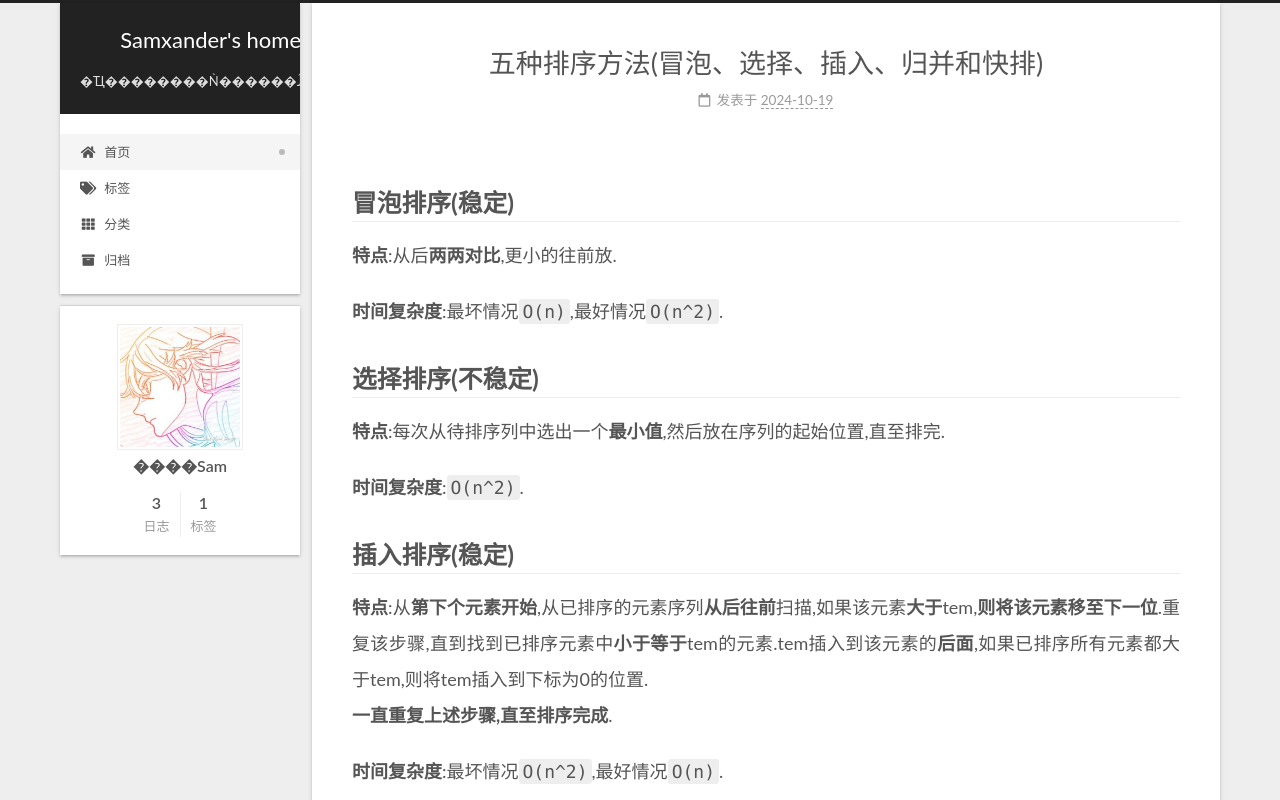
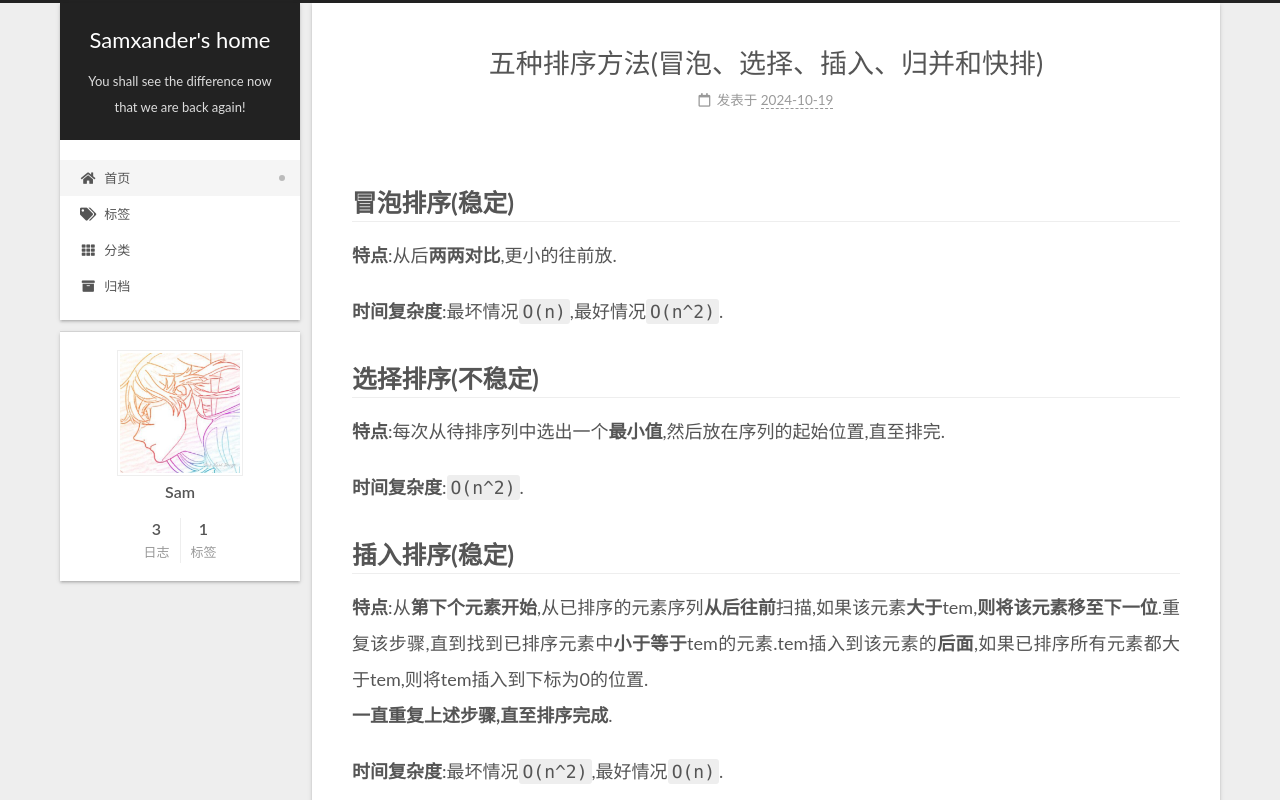
Before and after one commit to JiJiwjz/JiJiwjz.github.io, a plain HTML site: page index.html in a window 1280 px wide. Shown: the top 800 px of the page. Drawn offline with Linux system fonts and the light colour scheme.

Commit message:
Site updated: 2024-10-19 11:24:17

```diff
--- a/css/main.css
+++ b/css/main.css
@@ -1174,7 +1174,7 @@ pre .javascript .function {
 }
 .links-of-author a::before,
 .links-of-author span.exturl::before {
-  background: #0fe30f;
+  background: #c26958;
   border-radius: 50%;
   content: ' ';
   display: inline-block;
--- a/index.html
+++ b/index.html
@@ -25,7 +25,7 @@
 <meta property="og:url" content="http://example.com/index.html">
 <meta property="og:site_name" content="Samxander&#39;s home">
 <meta property="og:locale">
-<meta property="article:author" content="����Sam">
+<meta property="article:author" content="Sam">
 <meta name="twitter:card" content="summary">
 
 <link rel="canonical" href="http://example.com/">
@@ -95,7 +95,7 @@
       <h1 class="site-title">Samxander's home</h1>
       <span class="logo-line-after"><i></i></span>
     </a>
-      <p class="site-subtitle" itemprop="description">�Ҵ��������Ǹ������Ĵ���</p>
+      <p class="site-subtitle" itemprop="description">You shall see the difference now that we are back again!</p>
   </div>
 
   <div class="site-nav-right">
@@ -160,7 +160,7 @@
 
     <span hidden itemprop="author" itemscope itemtype="http://schema.org/Person">
       <meta itemprop="image" content="/images/head.jpg">
-      <meta itemprop="name" content="����Sam">
+      <meta itemprop="name" content="Sam">
       <meta itemprop="description" content="">
     </span>
 
@@ -244,7 +244,7 @@
 
     <span hidden itemprop="author" itemscope itemtype="http://schema.org/Person">
       <meta itemprop="image" content="/images/head.jpg">
-      <meta itemprop="name" content="����Sam">
+      <meta itemprop="name" content="Sam">
       <meta itemprop="description" content="">
     </span>
 
@@ -301,7 +301,7 @@
 
     <span hidden itemprop="author" itemscope itemtype="http://schema.org/Person">
       <meta itemprop="image" content="/images/head.jpg">
-      <meta itemprop="name" content="����Sam">
+      <meta itemprop="name" content="Sam">
       <meta itemprop="description" content="">
     </span>
 
@@ -421,9 +421,9 @@
 
       <div class="site-overview-wrap sidebar-panel">
         <div class="site-author motion-element" itemprop="author" itemscope itemtype="http://schema.org/Person">
-    <img class="site-author-image" itemprop="image" alt="����Sam"
+    <img class="site-author-image" itemprop="image" alt="Sam"
       src="/images/head.jpg">
-  <p class="site-author-name" itemprop="name">����Sam</p>
+  <p class="site-author-name" itemprop="name">Sam</p>
   <div class="site-description" itemprop="description"></div>
 </div>
 <div class="site-state-wrap motion-element">
@@ -467,7 +467,7 @@
   <span class="with-love">
     <i class="fa fa-heart"></i>
   </span>
-  <span class="author" itemprop="copyrightHolder">����Sam</span>
+  <span class="author" itemprop="copyrightHolder">Sam</span>
 </div>
   <div class="powered-by">由 <a href="https://hexo.io/" class="theme-link" rel="noopener" target="_blank">Hexo</a> & <a href="https://theme-next.org/" class="theme-link" rel="noopener" target="_blank">NexT.Gemini</a> 强力驱动
   </div>
```
Also changed, not shown: 2024/10/19/Test1/index.html (+6 -6 lines), 2024/10/19/hello-world/index.html (+6 -6 lines), 2024/10/19/五种排序方法-冒泡、选择、插入、归并和快排/index.html (+6 -6 lines), archives/2024/10/index.html (+5 -5 lines), archives/2024/index.html (+5 -5 lines), archives/index.html (+5 -5 lines), tags/算法/index.html (+5 -5 lines).
